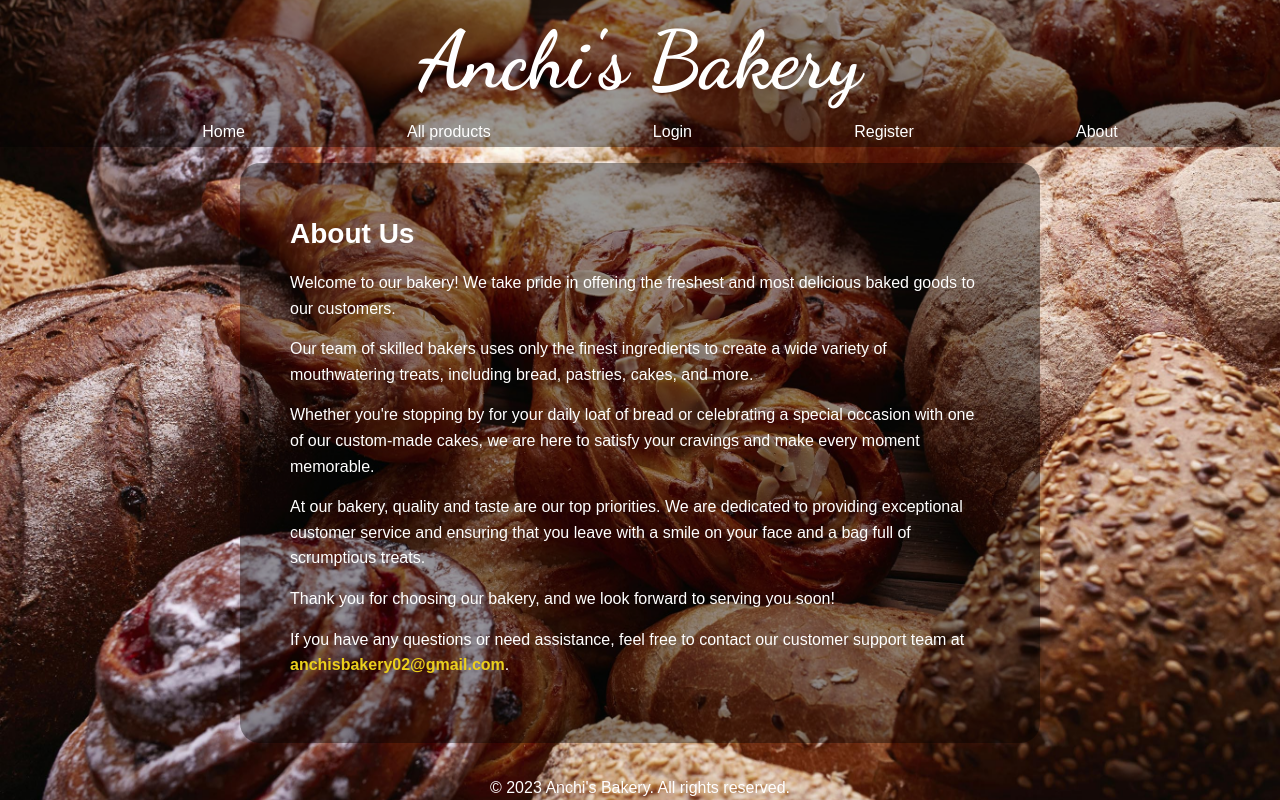
After one commit to TodorDaskalov/bakeryProject, a Django app: page /about/ in a window 1280 px wide. The commit adds this page. Run offline with Django 4.2, Linux system fonts and the light colour scheme.

Commit message:
Add about page. Corrected the logic for managing orders.

```diff
--- a/bakeryProject/bakery_main/urls.py
+++ b/bakeryProject/bakery_main/urls.py
@@ -1,7 +1,7 @@
 from django.urls import path
 from bakeryProject.bakery_main import views
 from bakeryProject.bakery_main.views import UserCreationView, LoginUserView, LogoutUserView, ProfileDetailView, \
-    ProfileUpdateView, ProfileDeleteView
+    ProfileUpdateView, ProfileDeleteView, about_page
 
 urlpatterns = [
     path('', views.home_page, name='home_page'),
@@ -10,5 +10,6 @@ urlpatterns = [
     path('logout/', LogoutUserView.as_view(), name='logout_user'),
     path('profile/<int:pk>', ProfileDetailView.as_view(), name='profile_detail'),
     path('profile/<int:pk>/update/', ProfileUpdateView.as_view(), name='profile_update'),
-    path('profile/<int:pk>`/delete/', ProfileDeleteView.as_view(), name='user_delete')
+    path('profile/<int:pk>`/delete/', ProfileDeleteView.as_view(), name='user_delete'),
+    path('about/', about_page, name='about_page'),
 ]
--- a/bakeryProject/bakery_main/views.py
+++ b/bakeryProject/bakery_main/views.py
@@ -76,3 +76,7 @@ class ProfileDeleteView(LoginRequiredMixin, DeleteView):
     model = BakeryUser
     template_name = 'users/user_confirm_delete.html'
     success_url = reverse_lazy('home_page')
+
+
+def about_page(request):
+    return render(request, 'about.html')
--- /dev/null
+++ b/static/css/about.css
@@ -0,0 +1,26 @@
+.about-container {
+  max-width: 800px;
+  margin: 0 auto;
+  padding: 50px;
+  color: #ffffff;
+  background-color: rgba(0, 0, 0, 0.4);
+  border-radius: 20px;
+}
+
+.about-container h2 {
+  font-size: 28px;
+  font-weight: bold;
+  margin-bottom: 15px;
+}
+
+.about-container p {
+  font-size: 16px;
+  margin-bottom: 15px;
+  line-height: 1.6;
+}
+
+.about-container a {
+  color: #ecd01c;
+  text-decoration: none;
+  font-weight: bold;
+}
--- /dev/null
+++ b/templates/about.html
@@ -0,0 +1,15 @@
+{% extends 'base.html' %}
+{% load static %}
+
+{% block page_content %}
+  <link rel="stylesheet" type="text/css" href="{% static 'css/about.css' %}">
+  <div class="about-container">
+    <h2>About Us</h2>
+    <p>Welcome to our bakery! We take pride in offering the freshest and most delicious baked goods to our customers.</p>
+    <p>Our team of skilled bakers uses only the finest ingredients to create a wide variety of mouthwatering treats, including bread, pastries, cakes, and more.</p>
+    <p>Whether you're stopping by for your daily loaf of bread or celebrating a special occasion with one of our custom-made cakes, we are here to satisfy your cravings and make every moment memorable.</p>
+    <p>At our bakery, quality and taste are our top priorities. We are dedicated to providing exceptional customer service and ensuring that you leave with a smile on your face and a bag full of scrumptious treats.</p>
+    <p>Thank you for choosing our bakery, and we look forward to serving you soon!</p>
+    <p>If you have any questions or need assistance, feel free to contact our customer support team at <a href="mailto:anchisbakery02@gmail.com">anchisbakery02@gmail.com</a>.</p>
+  </div>
+{% endblock %}
--- a/templates/base.html
+++ b/templates/base.html
@@ -39,7 +39,7 @@
                             <li><a href="{% url 'cart_page' %}">Cart</a></li>
                         {% endif %}
                     {% endif %}
-                    <li><a href="#">About</a></li>
+                    <li><a href="{% url 'about_page' %}">About</a></li>
                 </ul>
             </nav>
         </main>
```
Also changed, not shown: bakeryProject/orders/views.py (+7 -1 lines), templates/orders/staff_orders.html (+9 -9 lines).
